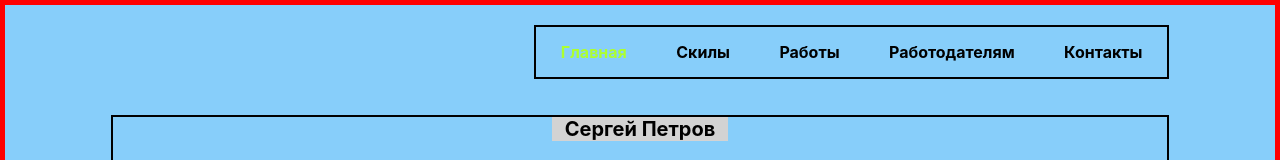
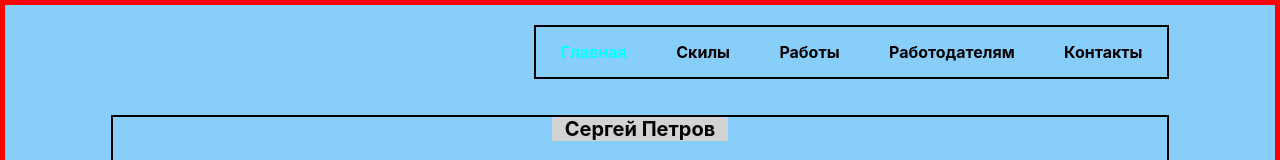
Before and after one commit to zerkalo70/portfolio, a React (Create React App) app: page / in a window 1280 px wide. In both pictures the pointer is over the link "Главная". Shown: the top 160 px of the page. Built offline with nearby package versions, Linux system fonts and the light colour scheme.

Commit message:
edded color

```diff
--- a/src/Components/Navigation.module.css
+++ b/src/Components/Navigation.module.css
@@ -41,5 +41,5 @@ a {
 }
 
 a:hover {
-    color: greenyellow;
+    color: cyan;
 }
```
